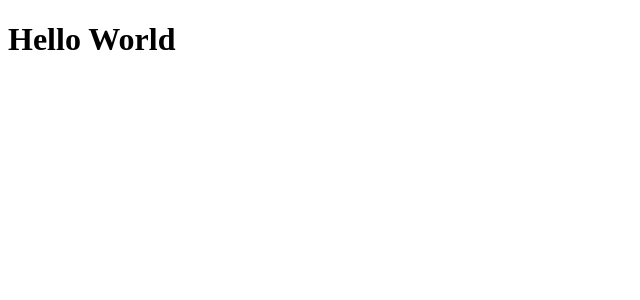
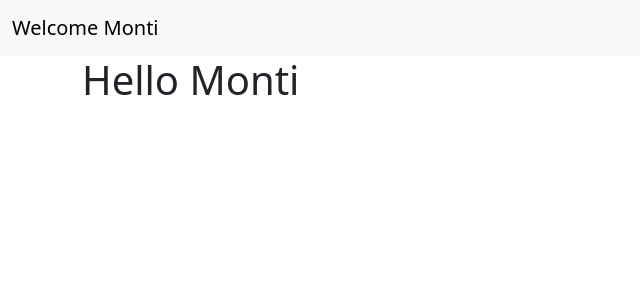
Before and after one commit to MHines10/React-Intro, a React (Create React App) app: page / in a window 1280 px wide. Shown: the top 300 px of the page, without its empty margins (0-640 px from the left). Built offline with nearby package versions, Linux system fonts and the light colour scheme.

Commit message:
added Navbar with Props

```diff
--- a/public/index.html
+++ b/public/index.html
@@ -4,6 +4,7 @@
   <meta charset="UTF-8">
   <meta http-equiv="X-UA-Compatible" content="IE=edge">
   <meta name="viewport" content="width=device-width, initial-scale=1.0">
+  <link rel="stylesheet" href="	https://cdn.jsdelivr.net/npm/bootstrap@5.3.0-alpha1/dist/css/bootstrap.min.css">
   <title>React Intro</title>
 </head>
 <body>
--- a/src/App.js
+++ b/src/App.js
@@ -1,6 +1,15 @@
+import Navbar from "./components/Navbar";
 
 function App() {
-  return <h1>Hello World</h1>
+    let myName = 'Monti'
+    return (
+        <>
+            <Navbar name = {myName} city = "Newport News"/>
+            <div className="container">
+                <h1>Hello {myName}</h1>
+            </div>
+        </>
+        );
 }
 
 export default App;
--- /dev/null
+++ b/src/components/Navbar.jsx
@@ -0,0 +1,12 @@
+import React from 'react'
+
+export default function Navbar(props) {
+    console.log(props)
+    return (
+        <nav className="navbar bg-body-tertiary">
+            <div className='container-fluid'>
+                <a className='navbar-brand' href='/'>Welcome {props.name}</a>
+            </div>
+        </nav>
+    )
+}
--- a/src/index.js
+++ b/src/index.js
@@ -4,7 +4,7 @@ import App from './App';
 
 const root = ReactDOM.createRoot(document.getElementById('root'));
 root.render(
-  <React.StrictMode>
-    <App />
-  </React.StrictMode>
+    <React.StrictMode>
+        <App />
+    </React.StrictMode>
 );
```
